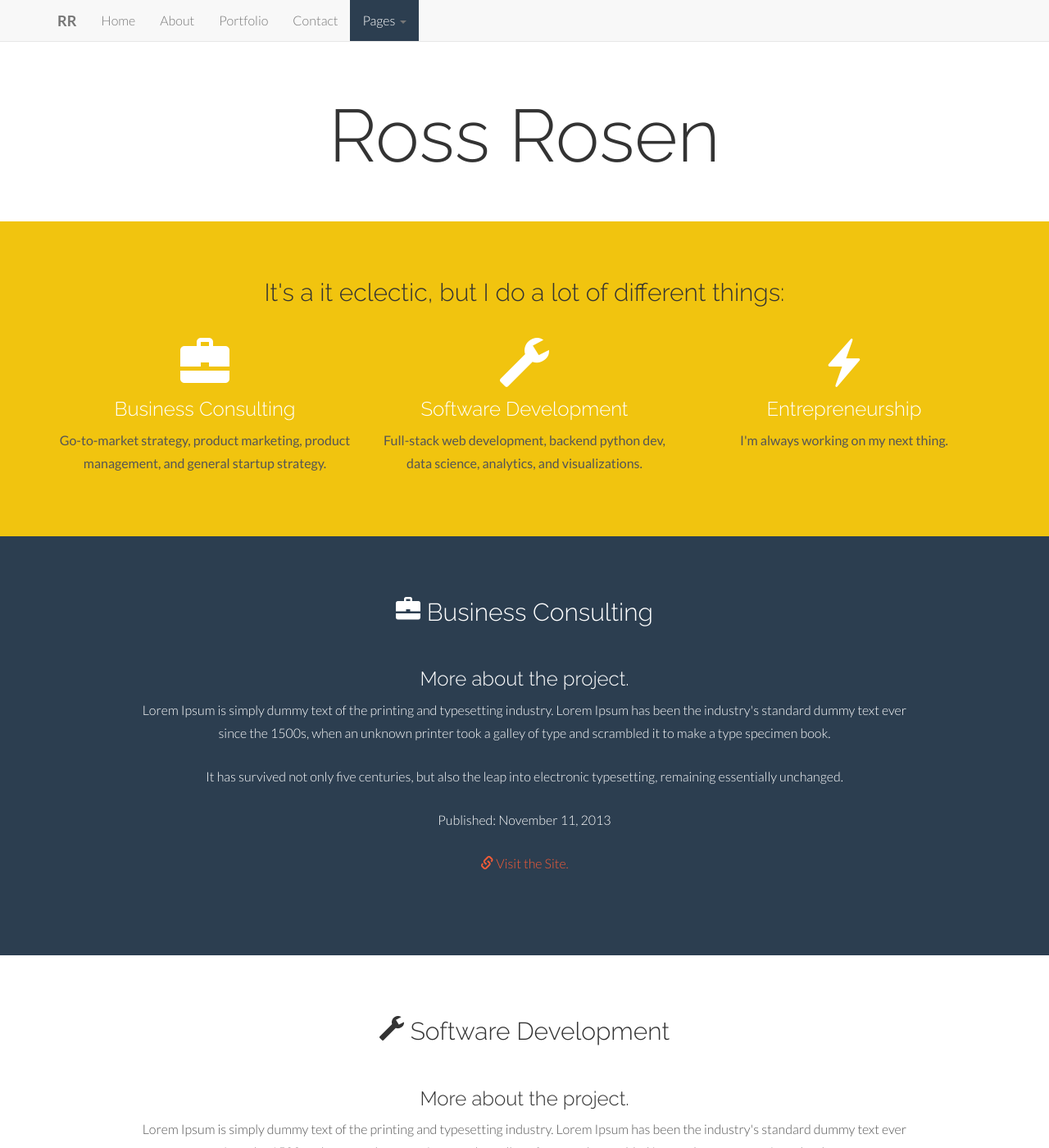
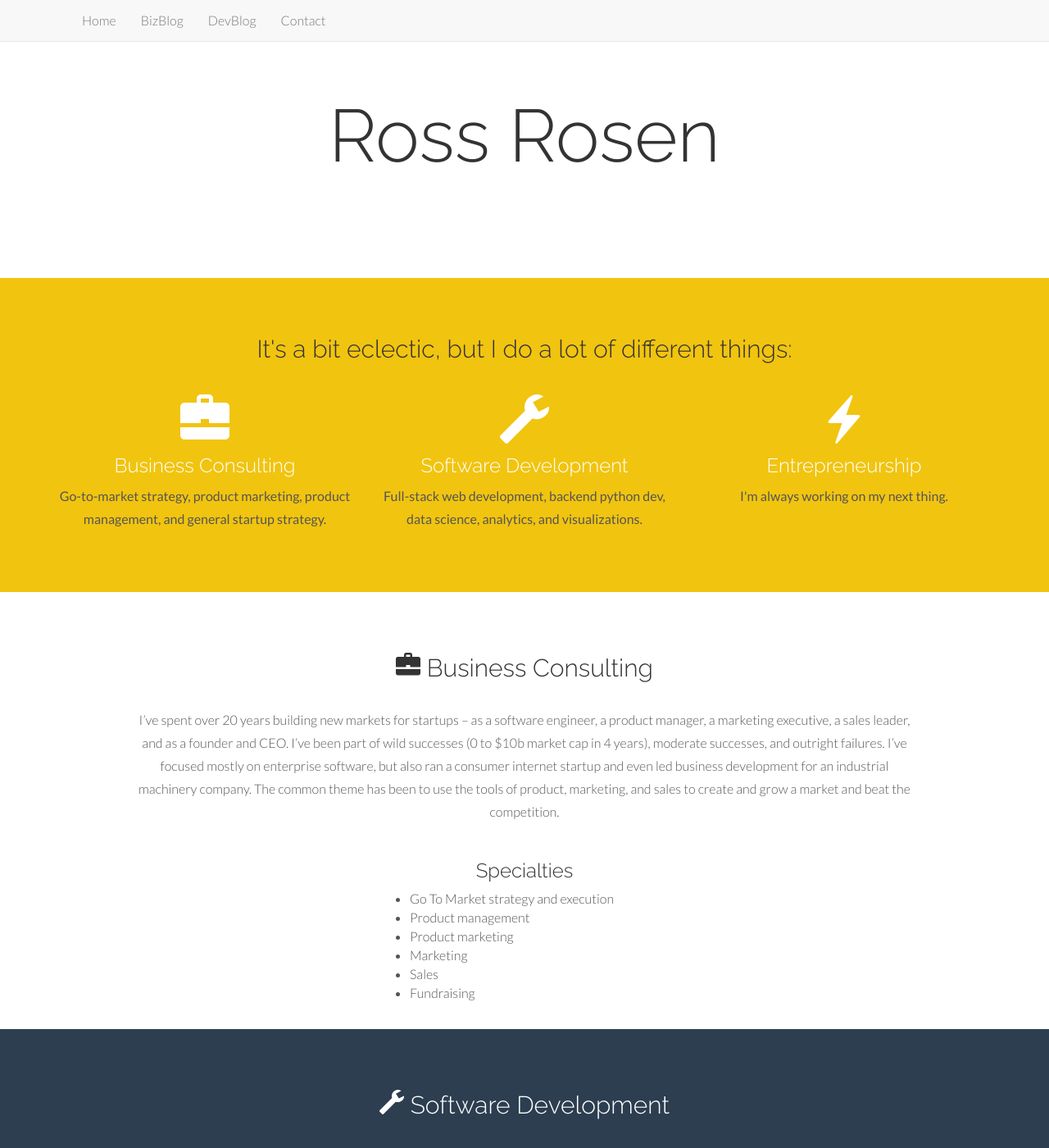
Before and after one commit to rr326/rr326.github.io, a Jekyll site: the page index.html, which Jekyll copies as it is, in a window 1280 px wide and 1400 px high. Shown: the whole window at 82% size. Built offline with Jekyll 4.4.1, drawn with Linux system fonts in a browser that asks for light colours; some of the changed text lies outside the part shown.

Commit message:
projects working

```diff
--- a/css/ross_custom.css
+++ b/css/ross_custom.css
@@ -1,4 +1,17 @@
-.csmb-flat  {
+.fa-icon  {
 	font-size: 60px;
 	color: white;
 }
+
+#db .panel p {
+    color: #555;
+}
+
+/* project 'cards' - with an image, etc*/
+.card {
+    text-align: center;
+}
+
+.card a, .card h3{
+    color:#428bca !important;
+}
--- a/index.html
+++ b/index.html
@@ -19,7 +19,6 @@
     <link href="assets/css/main.css" rel="stylesheet">
 
     <link rel="stylesheet" href="assets/css/font-awesome.min.css">
-    <link href="css/csmb-min.css" rel="stylesheet">
     <link href="css/ross_custom.css" rel="stylesheet">
 
 
@@ -29,7 +28,8 @@
     <script src="assets/js/respond.min.js"></script>
     <![endif]-->
 
-    <link href='http://fonts.googleapis.com/css?family=Lato:300,400,700,300italic,400italic' rel='stylesheet' type='text/css'>
+    <link href='http://fonts.googleapis.com/css?family=Lato:300,400,700,300italic,400italic' rel='stylesheet'
+          type='text/css'>
     <link href='http://fonts.googleapis.com/css?family=Raleway:400,300,700' rel='stylesheet' type='text/css'>
 
 </head>
@@ -45,33 +45,16 @@
                 <span class="icon-bar"></span>
                 <span class="icon-bar"></span>
             </button>
-          <a class="navbar-brand" href="#"><b>RR</b></a>
         </div>
         <div class="navbar-collapse collapse">
             <ul class="nav navbar-nav">
                 <li><a href="index.html">Home</a></li>
-            <li><a href="about.html">About</a></li>
-            <li><a href="portfolio.html">Portfolio</a></li>
-            <li><a href="contact.html">Contact</a></li>
-            <li class="dropdown active">
-              <a href="#" class="dropdown-toggle" data-toggle="dropdown">Pages <b class="caret"></b></a>
-              <ul class="dropdown-menu">
-                <li><a href="index2.html">Home Variation</a></li>
-                <li><a href="services.html">Services</a></li>
-                <li><a href="pricing.html">Pricing Tables</a></li>
-                <li class="divider"></li>
-				<li><a href="portfolio4.html">Portfolio 4 Col.</a></li>
-				<li class="active"><a href="single.html">Single Project</a></li>
-                <li class="divider"></li>
-                <li><a href="blog.html">Blog</a></li>
-                <li><a href="blog-post.html">Blog Post</a></li>
-                <li class="divider"></li>
-                <li><a href="404.html">404 Error</a></li>
-                <li><a href="soon.html">Coming Soon</a></li>
+                <li><a href="about.html">BizBlog</a></li>
+                <li><a href="portfolio.html">DevBlog</a></li>
+                <li><a href="#contact">Contact</a></li>
             </ul>
-            </li>
-          </ul>
-        </div><!--/.nav-collapse -->
+        </div>
+        <!--/.nav-collapse -->
     </div>
 </div>
 
@@ -80,22 +63,28 @@
 <div id="w1">
     <div class="container">
         <br>
+
         <div class="row">
             <div class="col-lg-10 col-lg-offset-1 centered">
                 <h1>Ross Rosen</h1>
                 <br>
                 <br>
+                <br>
+                <br>
+                <br>
             </div>
         </div>
         <!-- /row -->
-		</div><!-- /container -->
-    </div> <!-- /White Wrap 1 / Intro -->
+    </div>
+    <!-- /container -->
+</div>
+<!-- /White Wrap 1 / Intro -->
 
 <div id="y">
     <div class="container">
         <div class="row centered">
             <div class="col-lg-12">
-                    <h2>It's a it eclectic, but I do a lot of different things:</h2>
+                <h2>It's a bit eclectic, but I do a lot of different things:</h2>
             </div>
         </div>
         <br>
@@ -130,45 +119,110 @@
     <!-- /container -->
 </div>
 
-	<div id="db">
+<div id="w1">
     <div class="container">
         <div class="row centered">
             <h2><span class="glyphicon glyphicon-briefcase"></span> Business Consulting</h2>
             <br>
 
             <div class="col-lg-10 col-lg-offset-1 ">
-					<h3>More about the project.</h3>
-					<p>Lorem Ipsum is simply dummy text of the printing and typesetting industry. Lorem Ipsum has been the industry's standard dummy text ever since the 1500s, when an unknown printer took a galley of type and scrambled it to make a type specimen book.</p>
-					<p>It has survived not only five centuries, but also the leap into electronic typesetting, remaining essentially unchanged.</p>
-					<p>Published: November 11, 2013</p>
-					<p><a href="http://blacktie.co"><span class="glyphicon glyphicon-link"></span>  Visit the Site.</a></p>
+                <p>I’ve spent over 20 years building new markets for startups – as a software engineer, a product
+                    manager, a marketing executive, a sales leader, and as a founder and CEO. I’ve been part of wild
+                    successes (0 to $10b market cap in 4 years), moderate successes, and outright failures. I’ve focused
+                    mostly on enterprise software, but also ran a consumer internet startup and even led business
+                    development for an industrial machinery company. The common theme has been to use the tools of
+                    product, marketing, and sales to create and grow a market and beat the competition.</p>
+            </div>
         </div>
 
-			</div><!-- /row -->
-			<br>
-		</div><!-- /container -->
+        <div class="row centered">
+            <h3>Specialties</h3>
         </div>
 
-	<div id="w1">
+        <div class="row">
+            <div class="col-lg-4 col-lg-offset-4">
+
+                <ul>
+                    <li>Go To Market strategy and execution</li>
+                    <li>Product management</li>
+                    <li>Product marketing</li>
+                    <li>Marketing</li>
+                    <li>Sales</li>
+                    <li>Fundraising</li>
+                </ul>
+            </div>
+        </div>
+        <br>
+    </div>
+    <!-- /container -->
+</div>
+
+<div id="db">
     <div class="container">
         <div class="row centered">
             <h2><span class="glyphicon glyphicon-wrench"></span> Software Development</h2>
             <br>
 
             <div class="col-lg-10 col-lg-offset-1 ">
-					<h3>More about the project.</h3>
-					<p>Lorem Ipsum is simply dummy text of the printing and typesetting industry. Lorem Ipsum has been the industry's standard dummy text ever since the 1500s, when an unknown printer took a galley of type and scrambled it to make a type specimen book.</p>
-					<p>It has survived not only five centuries, but also the leap into electronic typesetting, remaining essentially unchanged.</p>
-					<p>Published: November 11, 2013</p>
-					<p><a href="http://blacktie.co"><span class="glyphicon glyphicon-link"></span>  Visit the Site.</a></p>
+                <p>Recently, after a 20 year hiatus, I've taken up coding again. I love it.</p>
+
+                <p>I'm a full stack web devloper with a particular interest in data analysis and visualization.<br>
+                    I use python in the backend wherever possible and have done a bit of machine learning.<br>
+                    I do freelance work and also work on my own projects.</p>
+            </div>
+        </div>
+        <div class="row centered">
+            <h3>Projects</h3>
+        </div>
+        <br>
+
+        <div class="row">
+            <div class="col-md-4 ">
+                <div class="panel">
+                    <div class="card " id="test">
+                        <a href='http://www.hind-cite.com'><img src="img/hindcite_300x300.jpg" height='300' width='300'
+                                                  alt="hind-cite.com"></a>
+                        <h3><a href='http://www.hind-cite.com'>hind-cite.com</a></h3>
+
+                        <p>
+                            HackerNews visualization website.
+                            <br>
+                            Github Repos: <a href="https://github.com/rr326/hind-cite">Site</a>, <a href="https://github.com/rr326/HNScraper"> Scraper</a>
+                        </p>
+                    </div>
+                </div>
+            </div>
+            <div class="col-md-4 ">
+                <div class="panel">
+                    <div class="card " id="test">
+                        <a href='http://weather-explorer.com'><img src="img/weatherexplorer300x300.png" height='300'
+                                                                 width='300'
+                                                  alt="hind-cite.com"></a>
+                        <h3><a href='http://weather-explorer.com'>weather-explorer.com</a></h3>
+
+                        <p>My first website. Analysis of weather and definitive proof that the weather in Seattle
+                            sucks. </p>
+                    </div>
+                </div>
+            </div>
+            <div class="col-md-4 ">
+                <div class="panel">
+                    <div class="card " id="test">
+                        <img src="img/ml300x300.png" height='300' width='300'
+                                                  alt="machine-learning">
+                        <h3>Machine Learning</h3>
+
+                        <p>Machine learning analysis of social media marketing activities.
+                        Using feature extraction and a random forest, identified key features (i.e. actions) which
+                            resulted in greater postive or negative impact.
+                        </p>
+                    </div>
+                </div>
+            </div>
+    </div>
 </div>
 
-			</div><!-- /row -->
-			<br>
-		</div><!-- /container -->
-	</div>
-
-    <div id="db">
+<div id="w1">
     <div class="container">
         <div class="row centered">
             <h2><span class="glyphicon glyphicon-flash"></span>Entrepreneurship</h2>
@@ -176,92 +230,56 @@
 
             <div class="col-lg-10 col-lg-offset-1 ">
                 <h3>More about the project.</h3>
-					<p>Lorem Ipsum is simply dummy text of the printing and typesetting industry. Lorem Ipsum has been the industry's standard dummy text ever since the 1500s, when an unknown printer took a galley of type and scrambled it to make a type specimen book.</p>
-					<p>It has survived not only five centuries, but also the leap into electronic typesetting, remaining essentially unchanged.</p>
+
+                <p>Lorem Ipsum is simply dummy text of the printing and typesetting industry. Lorem Ipsum has been the
+                    industry's standard dummy text ever since the 1500s, when an unknown printer took a galley of type
+                    and scrambled it to make a type specimen book.</p>
+
+                <p>It has survived not only five centuries, but also the leap into electronic typesetting, remaining
+                    essentially unchanged.</p>
+
                 <p>Published: November 11, 2013</p>
-					<p><a href="http://blacktie.co"><span class="glyphicon glyphicon-link"></span>  Visit the Site.</a></p>
+
+                <p><a href="http://blacktie.co"><span class="glyphicon glyphicon-link"></span> Visit the Site.</a></p>
             </div>
 
-			</div><!-- /row -->
+        </div>
+        <!-- /row -->
         <br>
-		</div><!-- /container -->
     </div>
-
+    <!-- /container -->
+</div>
 
 
 <div id="y">
     <div class="container">
-            <div class="row centered">
-                <div class="col-lg-12">
-                    <h2>Contact</h2>
-                </div>
-            </div>
-            <br>
+
         <!-- /row -->
         <div class="row centered">
+            <a name="contact"></a>
+
             <div class="col-lg-4">
-                    <span class="csmb-flat github">GitHub profile: rr326</span>
+                <span class="fa-icon icon-envelope"></span>
 
-                    <p>Go-to-market strategy, product marketing, product management, and general startup strategy.</p>
+                <h2>Email</h2>
             </div>
 
             <div class="col-lg-4">
-                    <span class="glyphicon glyphicon-wrench"></span>
+                <span class="fa-icon icon-linkedin"></span>
 
-                    <h3>Software Development</h3>
-
-                    <p>Full-stack web development, backend python dev, data science, analytics, and visualizations.</p>
+                <h2>LinkedIn</h2>
             </div>
 
             <div class="col-lg-4">
-                    <span class="glyphicon glyphicon-flash"></span>
+                <span class="fa-icon icon-github-alt"></span>
 
-                    <h3>Entrepreneurship</h3>
-
-                    <p>I'm always working on my next thing.</p>
+                <h2>Github Repo</h2>
             </div>
         </div>
         <!-- /row -->
     </div>
     <!-- /container -->
 </div>
-
-
-	<!-- Footer Wrap -->
-	<div id="f">
-		<div class="container">
-			<div class="row">
-				<div class="col-lg-4">
-					<h3>About Smart</h3>
-					<p>There are many variations of passages of Lorem Ipsum available, but the majority have suffered alteration in some form, by injected humour, or randomised words which don't look even slightly believable.</p>
-				</div>
-				<div class="col-lg-4">
-					<h3>Our Studio</h3>
-					<p>
-						Some Ave. 987<br/>
-						Liverpool, <br/>
-						United Kingdom.<br>
-						+44 5784-4343
-					</p>
-				</div>
-				<div class="col-lg-4">
-					<h3>Newsletter</h3>
-					<p>Each month we collect the best stuff around the design world and share it with you.</p>
-					<button type="button" class="btn btn-theme">SUBSCRIBE</button>
-				</div>
-
-			</div><!-- /row -->
-		</div><!-- /container -->
-	</div><!-- /Footer wrap -->
-
-	<div id="c">
-		<div class="container">
-			<div class="pull-right">
-			<p>Crafted with  <i class="icon-heart"></i>  by Alvarez.is</p>
-			</div>
-		</div>
-	</div>
-
 
 
 <!-- Bootstrap core JavaScript
@@ -271,7 +289,9 @@
 <script type="text/javascript" src="assets/js/modernizr.custom.js"></script>
 <script src="assets/js/bootstrap.min.js"></script>
 <script>
-    $(function () { $("[data-toggle='tooltip']").tooltip(); });
+    $(function () {
+        $("[data-toggle='tooltip']").tooltip();
+    });
 </script>
 </body>
 </html>
```
Also changed, not shown: css/csmb-min.css (deleted), img/hindcite_300x300.jpg (added), img/ml300x300.png (added), img/sprite-rsmb-x2.png (deleted), img/sprite-rsmb.png (deleted), img/weatherexplorer300x300.png (added). Lines whose indentation alone changed are shown as unchanged.
